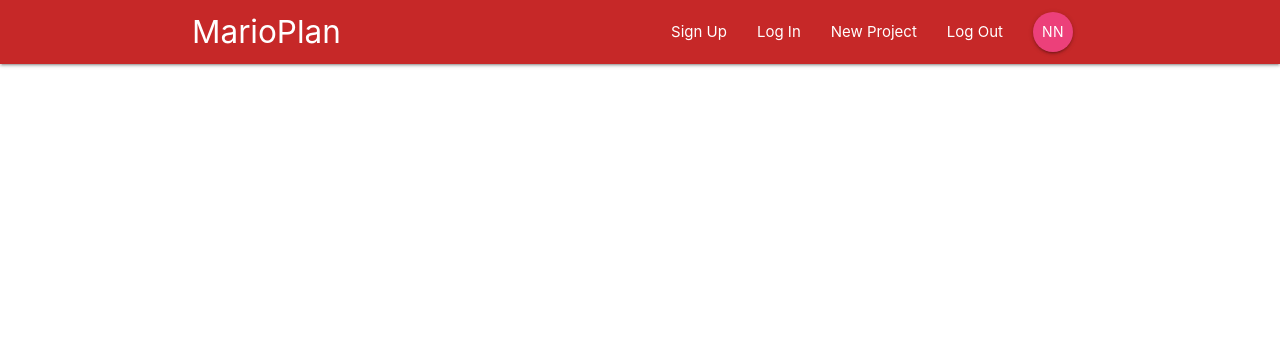
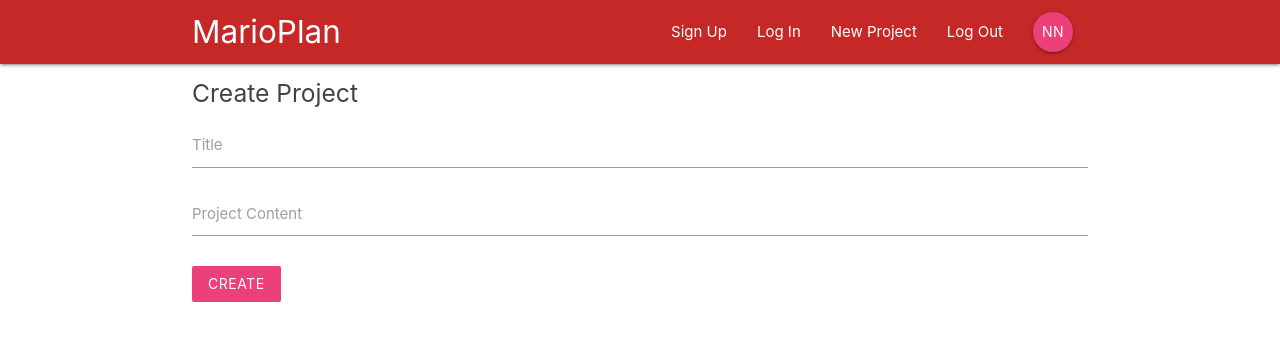
Before and after one commit to Wachira-Dickson/React-Redux-App, a React (Create React App) app: page /create in a window 1280 px wide. Shown: the top 340 px of the page. Built offline with nearby package versions, Linux system fonts and the light colour scheme.

Commit message:
Create the create project component

```diff
--- a/src/App.js
+++ b/src/App.js
@@ -5,6 +5,7 @@
 import ProjectDetails from './components/projects/ProjectDetails';
 import SignIn from './components/auth/SignIn';
 import SignUp from './components/auth/SignUp';
+import CreateProject from './components/projects/CreateProject';
 
 class App extends Component {
   render() {
@@ -17,6 +18,7 @@
             <Route path='/project/:id' element={<ProjectDetails />} />
             <Route path='/signin' element={< SignIn/>} />
             <Route path='/signup' element={< SignUp />} />
+            <Route path='/create' element={< CreateProject />} />
           </Routes>
         </div>
       </BrowserRouter>
--- a/src/components/projects/CreateProject.js
+++ b/src/components/projects/CreateProject.js
@@ -0,0 +1,39 @@
+import React, {Component} from 'react';
+
+class CreateProject extends Component {
+    state = {
+        title: '',
+        content: ''
+    }
+    handleChange = (e) => {
+        this.setState({
+            [e.target.id]: e.target.value
+        });
+        console.log(this.state);
+    }
+    handleSubmit = (e) => {
+        e.preventDefault();
+        console.log(this.state);
+    }
+    render() {
+        return (
+            <div className="container">
+                <form onSubmit={this.handleSubmit} className="white">
+                    <h5 className="grey-text text-darken-3">Create Project</h5>
+                    <div className="input-field">
+                        <label htmlFor="title">Title</label>
+                        <input type="text" id="title" onChange={this.handleChange}/>
+                    </div>
+                    <div className="input-field">
+                        <label htmlFor="content">Project Content</label>
+                        <textarea id="content" className="materialize-textarea" onChange={this.handleChange}></textarea>
+                    </div>
+                    <div className="input-field">
+                        <button className="btn pink lighten-1 z-depth-0">Create</button>
+                    </div>
+                </form>
+            </div>
+        );
+    }
+}
+export default CreateProject
```
